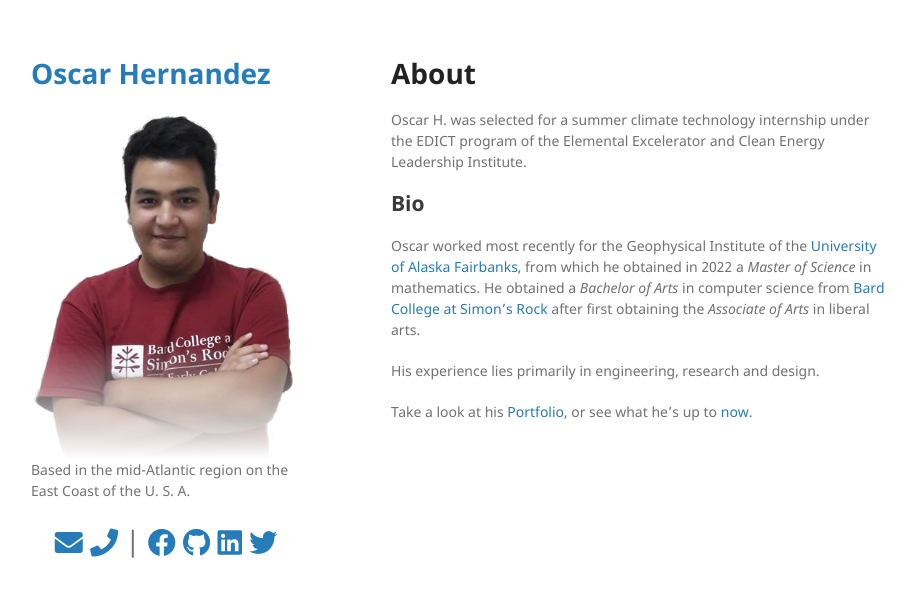
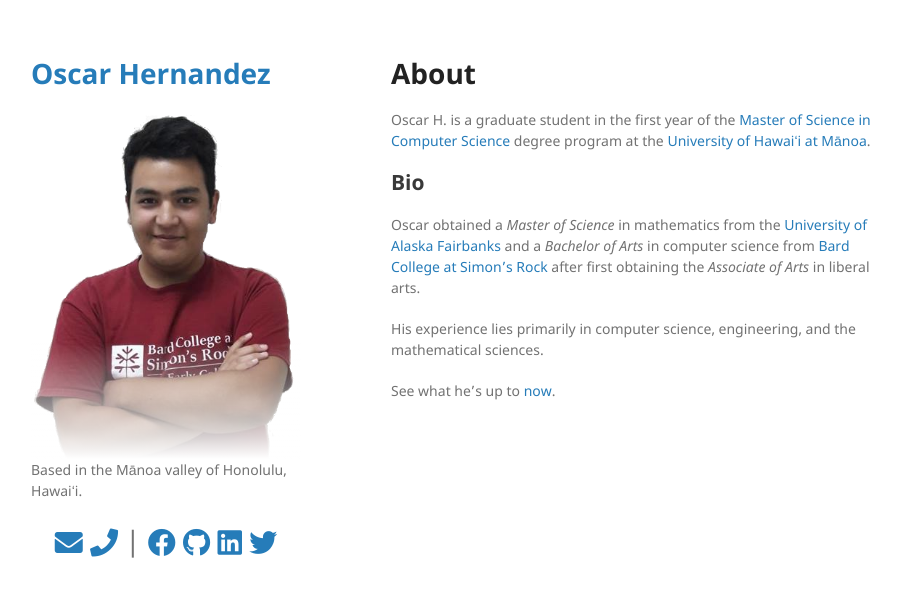
Before and after one commit to mathemonads/mathemonads.github.io, a Jekyll site: the page built from index.md, in a window 1280 px wide. Shown: the top 597 px of the page, without its empty margins (179-1094 px from the left). Built offline with Jekyll 4.4.1, drawn with Linux system fonts in a browser that asks for light colours; nearby versions of some CDN libraries.

Commit message:
finish EDICT internship

```diff
--- a/Gemfile
+++ b/Gemfile
@@ -5,6 +5,7 @@ source 'https://rubygems.org'
 gem 'github-pages'
 gem 'jekyll'
 gem 'ruby'
+gem "webrick"
 
 group :jekyll_plugins do
 	gem 'jekyll-commonmark'
--- a/_config.yml
+++ b/_config.yml
@@ -1,6 +1,6 @@
 title: Oscar Hernandez
 logo: /assets/img/logo.png
-description: Based in the mid-Atlantic region on the East Coast of the U. S. A.
+description: Based in the Mānoa valley of Honolulu, Hawaiʻi.
 email: 98Hernandez.Oscar@gmail.com
 show_downloads: true
 google_analytics:
--- a/_layouts/default.html
+++ b/_layouts/default.html
@@ -49,7 +49,7 @@
                 <a href="tel:+16469613715" title="+1 (646) 961-3715"><i class="fas fa-phone"></i></a> |
                 <a href="https://www.facebook.com/philosophunctor" title="philosophunctor"><i class="fab fa-facebook"></i></a>
                 <a href="https://github.com/mathemonads" title="mathemonads"><i class="fab fa-github"></i></a>
-                <a href="https://www.linkedin.com/in/philosophunctor/" title="philosophunctor"><i class="fab fa-linkedin"></i></a>
+                <a href="https://www.linkedin.com/in/oihernandez" title="oihernandez"><i class="fab fa-linkedin"></i></a>
                 <a href="https://twitter.com/philosophunctor" title="philosophunctor"><i class="fab fa-twitter"></i></a>
             </p>
 
--- a/index.md
+++ b/index.md
@@ -5,11 +5,11 @@ layout: default
 
 # About
 
-Oscar H. was selected for a summer climate technology internship under the EDICT program of the Elemental Excelerator and Clean Energy Leadership Institute.
+Oscar H. is a graduate student in the first year of the [Master of Science in Computer Science](https://www.ics.hawaii.edu/academics/graduate-programs/ms "Master of Science in Computer Science") degree program at the [University of Hawaiʻi at Mānoa](https://www2.hawaii.edu/~oih "University of Hawaii at Manoa").
 
 ## Bio
-Oscar worked most recently for the Geophysical Institute of the [University of Alaska Fairbanks](https://sites.google.com/alaska.edu/oihernandez "oihernandez@alaska.edu"), from which he obtained in 2022 a _Master of Science_ in mathematics. He obtained a _Bachelor of Arts_ in computer science from [Bard College at Simon's Rock](https://simons-rock.edu/news/students-win-prize-physics-research.php "Simon's Rock") after first obtaining the _Associate of Arts_ in liberal arts.
+Oscar obtained a _Master of Science_ in mathematics from the [University of Alaska Fairbanks](https://sites.google.com/alaska.edu/oihernandez "oihernandez@alaska.edu") and a _Bachelor of Arts_ in computer science from [Bard College at Simon's Rock](https://simons-rock.edu/news/students-win-prize-physics-research.php "Simon's Rock") after first obtaining the _Associate of Arts_ in liberal arts.
 
-His experience lies primarily in engineering, research and design.
+His experience lies primarily in computer science, engineering, and the mathematical sciences.
 
-Take a look at his [Portfolio](/portfolio/index.html "Portfolio"), or see what he's up to [now](/blog/bio/now.html "Now").
+See what he's up to [now](https://www2.hawaii.edu/~oih/about "Now").
```
